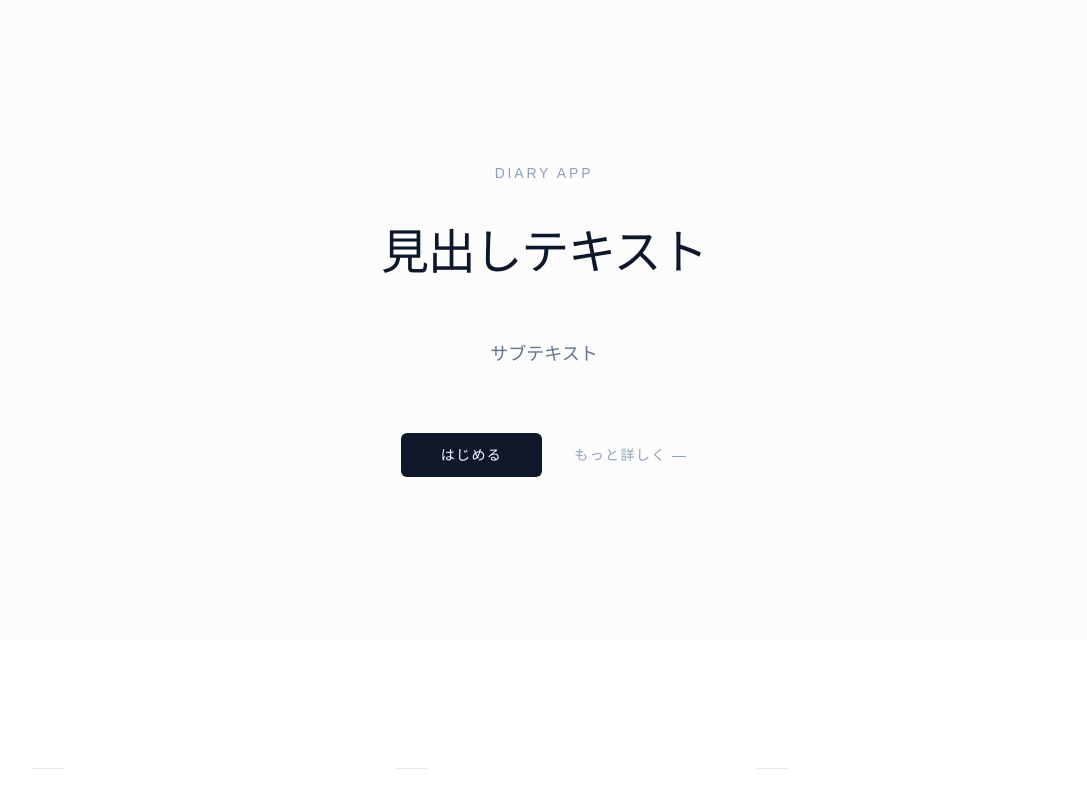
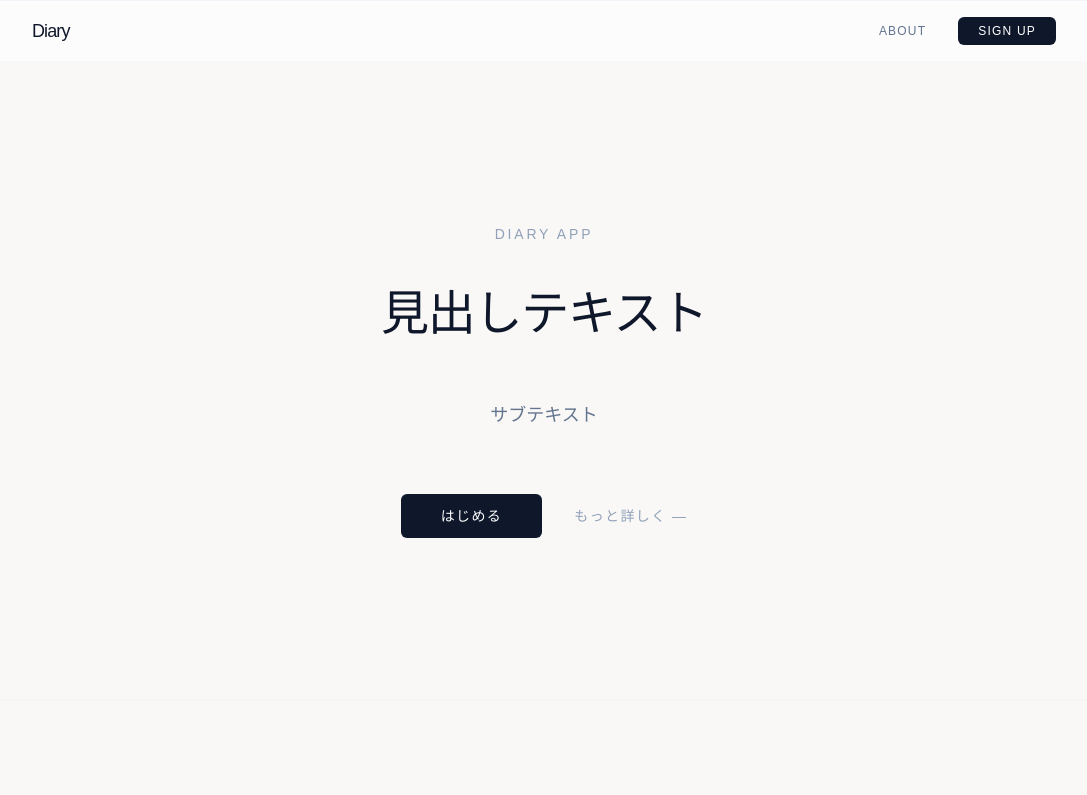
Before and after one commit to ruru-01/diary-app-lp, a Next.js app: page / in a window 1280 px wide. Shown: the top 795 px of the page, without its empty margins (96-1183 px from the left). Built offline with nearby package versions, Linux system fonts and the light colour scheme.

Commit message:
feat: シンプルな固定ヘッダーを追加

```diff
--- a/src/app/page.tsx
+++ b/src/app/page.tsx
@@ -1,10 +1,12 @@
+import Header from "@/components/Header";
 import Hero from "@/components/Hero";
 import Features from "@/components/Features";
 import Footer from "@/components/Footer";
 
 export default function Home() {
   return (
-    <main className="min-h-screen bg-[#FCFCFC]">
+    <main className="min-h-screen bg-[#F9F8F6] text-slate-800">
+      <Header />
       <Hero />
       <div className="relative z-5 shadow-sm">
         <Features />
--- a/src/components/Features.tsx
+++ b/src/components/Features.tsx
@@ -15,7 +15,7 @@ export default function Features() {
   ];
 
   return (
-    <section className="py-32 px-6 bg-white">
+    <section className="py-32 px-6">
       <div className="max-w-5xl mx-auto">
         <div className="grid grid-cols-1 md:grid-cols-3 gap-16">
           {features.map((feature, index) => (
--- /dev/null
+++ b/src/components/Header.tsx
@@ -0,0 +1,19 @@
+export default function Header() {
+  return (
+    <nav className="sticky top-0 z-50 w-full px-6 py-4 bg-[#FCFCFC] border-t border-slate-100">
+      <div className="max-w-5xl mx-auto flex justify-between items-center">
+        <h1 className="font-serif text-lg tracking-tighter text-slate-900">
+          Diary
+        </h1>
+        <div className="flex gap-8 items-center">
+          <span className="text-xs tracking-widest text-slate-500 cursor-pointer hover:text-slate-900 transition-colors">
+            ABOUT
+          </span>
+          <button className="px-5 py-1.5 bg-slate-900 text-white text-xs tracking-widest rounded-md hover:bg-slate-800 transition-all">
+            SIGN UP
+          </button>
+        </div>
+      </div>
+    </nav>
+  );
+}
--- a/src/components/Hero.tsx
+++ b/src/components/Hero.tsx
@@ -1,6 +1,6 @@
 export default function Hero() {
   return (
-    <section className="min-h-[80vh] flex flex-col items-center justify-center px-6 py-24 bg-[#FCFCFC]">
+    <section className="min-h-[80vh] flex flex-col items-center justify-center px-6 py-24">
       <div className="max-w-3xl mx-auto text-center">
         <p className="text-sm tracking-[0.2em] text-slate-400 mb-8 uppercase">Diary App</p>
         <h1 className="font-serif text-4xl md:text-5xl font-light tracking-tight text-slate-900 mb-12 leading-[1.6]">
```
